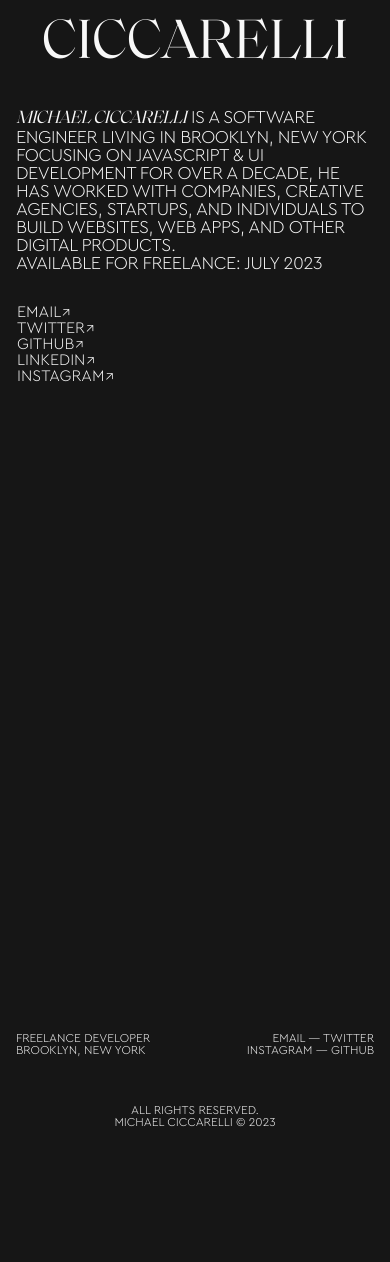
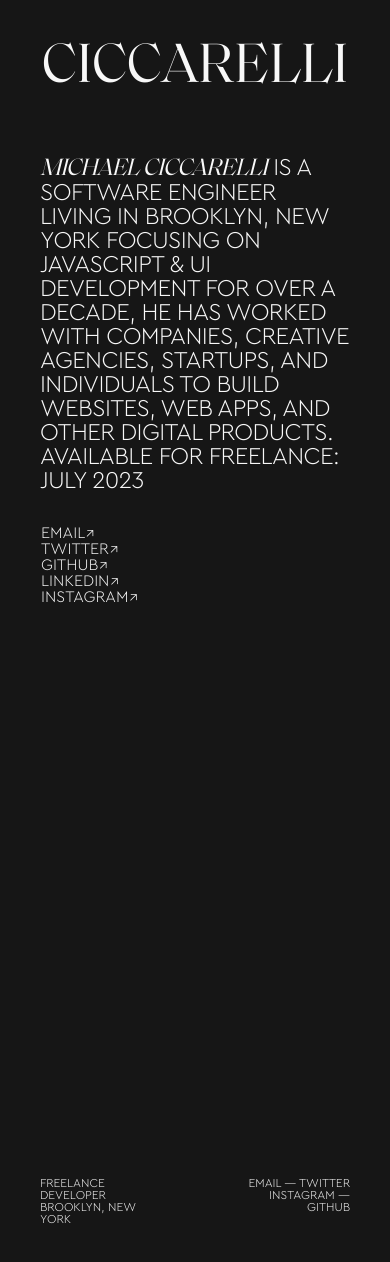
Before and after one commit to mciccarelli/personal-site, a Vue app: page / in a window 390 px wide. Shown: the top 1262 px of the page. Before the commit the page ends 1160 px from the top, so only its background shows below. Built offline with nearby package versions, Linux system fonts and the light colour scheme.

Commit message:
clean up animations, and mobile padding

```diff
--- a/index.html
+++ b/index.html
@@ -5,7 +5,7 @@
   <meta charset="UTF-8">
   <link rel="icon" href="/favicon.ico">
   <meta name="viewport" content="width=device-width, initial-scale=1.0">
-  <title>Freelance Developer based in NYC</title>
+  <title>Michael Ciccarelli — Freelance Developer</title>
 </head>
 
 <body>
--- a/src/App.vue
+++ b/src/App.vue
@@ -3,11 +3,13 @@ import { onMounted } from 'vue'
 import { gsap } from 'gsap'
 import SplitType from 'split-type'
 import Projects from './components/Projects.vue'
+import Footer from './components/Footer.vue'
 import { links } from './data.json'
 
 onMounted(() => {
-  const tl = gsap.timeline({ defaults: { ease: 'power4.out' } })
-  const titleText = new SplitType('.title', { types: 'chars' })
+  const tl = gsap.timeline()
+  const titleText = new SplitType('.title__text', { types: 'chars' })
+
   tl.fromTo(
     titleText.chars,
     {
@@ -23,83 +25,72 @@ onMounted(() => {
       ease: 'power4.out',
     }
   )
-    .to('.intro', {
-      y: 0,
-      opacity: 1,
-      // stagger: 0.05,
-      duration: 1,
+    .from('.intro__text', {
+      y: 10,
+      opacity: 0,
+      blur: 8,
+      duration: 0.2,
     })
     .to('.links', {
-      // x: 0,
       opacity: 1,
-      // stagger: 0.05,
-      duration: 0.5,
+      duration: 0.2,
     })
-    .to('.social-link', { duration: 1.5, x: 0, opacity: 1, stagger: 0.25 })
+    .to('.links__link', { duration: 0.3, x: 0, opacity: 1, stagger: 0.05 })
 })
 </script>
 
 <template>
   <header>
-    <div class="container mx-auto flex justify-center p-4 md:p-10 text-center">
-      <h1 class="title">Ciccarelli</h1>
+    <div class="title">
+      <h1 class="title__text">Ciccarelli</h1>
     </div>
   </header>
-
   <main>
     <div class="intro">
-      <p class="xl:indent-32 mb-0">
-        <span class="font-display italic">Michael Ciccarelli</span> is a software engineer living in brooklyn, new york
-        focusing on javascript & ui development for over a decade, he has worked with companies, creative agencies,
-        startups, and individuals to build websites, web apps, and other digital products.
+      <p class="intro__text">
+        <span class="font-display italic mb-8">Michael Ciccarelli</span> is a software engineer living in brooklyn, new
+        york focusing on javascript & ui development for over a decade, he has worked with companies, creative agencies,
+        startups, and individuals to build websites, web apps, and other digital products. Available for freelance: july
+        2023
       </p>
-      <p class="mb-8">Available for freelance: july 2023</p>
       <ul class="links">
-        <li v-for="link in links" :key="link.title" class="social-link">
+        <li v-for="link in links" :key="link.title" class="links__link">
           <a :href="link.url" target="_blank">{{ link.title }}<span>↗</span></a>
         </li>
       </ul>
     </div>
     <Projects />
   </main>
-
-  <footer class="grid grid-cols-2 md:grid-cols-3 gap-4 mb-4 md-mb-0">
-    <div class="p-4 md:p-10">
-      <p class="mb-0">freelance developer <br />Brooklyn, New York</p>
-    </div>
-    <div class="p-4 md:p-10">
-      <p class="mb-0 text-right md:text-center">
-        <a href="mailto:mikecicc@gmail.com">email</a> — <a href="https://twitter.com/mciccarelli">twitter</a> <br />
-        <a href="https://instagram.com/minorvillain">Instagram</a> — <a href="https://github.com/mciccarelli">Github</a>
-      </p>
-    </div>
-    <div class="p-4 md:p-10 col-span-2 md:col-span-1">
-      <p class="mb-0 text-center md:text-right">All Rights reserved. <br />Michael Ciccarelli &copy; 2023</p>
-    </div>
-  </footer>
+  <Footer />
 </template>
 
 <style scoped>
 .title {
+  @apply container mx-auto flex justify-center p-10 text-center;
+}
+.title__text {
   @apply font-display leading-none will-change-transform whitespace-nowrap;
   font-size: clamp(1rem, -0.875rem + 18vw, 16.2rem);
   clip-path: polygon(0 0, 100% 0, 100% 100%, 0% 100%);
 }
+
 .intro {
-  @apply container mx-auto lg:w-[1100px] mx-auto px-4 md:px-10 relative opacity-0 translate-y-[20px] mb-32;
+  @apply container mx-auto lg:w-[1100px] mx-auto px-10 relative mb-10 lg:mb-32;
 }
-.intro p {
-  @apply text-lg md:text-3xl lg:text-5xl leading-none tracking-tight;
+
+.intro__text {
+  @apply text-2xl md:text-3xl lg:text-5xl leading-none tracking-tight xl:indent-32 mb-8 xl:mb-0;
 }
+
 .links {
   @apply xl:absolute xl:bottom-[6px] xl:right-32 opacity-0 mb-0;
 }
 
-.social-link:hover span {
+.links__link:hover span {
   @apply opacity-100;
 }
 
-.social-link {
+.links__link {
   @apply text-[16px] ml-px opacity-0 translate-x-[-50px];
 }
 </style>
--- /dev/null
+++ b/src/components/Footer.vue
@@ -0,0 +1,16 @@
+<template>
+  <footer class="grid grid-cols-2 md:grid-cols-3 gap-4">
+    <div class="p-10">
+      <p class="mb-0">freelance developer <br />Brooklyn, New York</p>
+    </div>
+    <div class="p-10">
+      <p class="mb-0 text-right md:text-center">
+        <a href="mailto:mikecicc@gmail.com">email</a> — <a href="https://twitter.com/mciccarelli">twitter</a> <br />
+        <a href="https://instagram.com/minorvillain">Instagram</a> — <a href="https://github.com/mciccarelli">Github</a>
+      </p>
+    </div>
+    <div class="hidden md:block p-10 md:col-span-1">
+      <p class="mb-0 text-center md:text-right">All Rights reserved. <br />Michael Ciccarelli &copy; 2023</p>
+    </div>
+  </footer>
+</template>
--- a/src/components/Projects.vue
+++ b/src/components/Projects.vue
@@ -26,19 +26,23 @@ function handleAccordion(selectedIndex) {
 }
 
 onMounted(() => {
-  // reveal section on scroll
-  gsap.to('.projects', {
-    autoAlpha: 1,
-    duration: 0.2,
-    ease: 'none',
-    scrollTrigger: {
-      start: 2,
-      end: 3,
-      toggleActions: 'play none none reverse',
-    },
+  // reveal project list on scroll
+  gsap.from('.projects-label', {
+    duration: 0.3,
+    x: 20,
+    opacity: 0,
+    scrollTrigger: { start: 2, end: 3, toggleActions: 'play none none reverse' },
+  })
+  gsap.from('.project-item', {
+    duration: 0.3,
+    delay: 0.6,
+    x: 20,
+    opacity: 0,
+    stagger: 0.05,
+    scrollTrigger: { start: 2, end: 3, toggleActions: 'play none none reverse' },
   })
 
-  // for reveal project images on title hover
+  // reveal project images on title hover
   let targets = gsap.utils.toArray('.project-item')
   targets.forEach((el, index) => {
     const text = el.querySelector('.project-title')
@@ -67,7 +71,7 @@ onMounted(() => {
 
 <template>
   <div class="projects">
-    <h5>Projects</h5>
+    <h5 class="projects-label">Projects</h5>
     <div v-for="(project, index) in projects" :key="project.title" class="project-item">
       <div
         class="project-title"
@@ -99,7 +103,7 @@ onMounted(() => {
 
 <style scoped>
 .projects {
-  @apply p-4 md:p-10 text-right overflow-hidden mb-20 opacity-0;
+  @apply p-10 text-right overflow-hidden mb-20;
 }
 
 .project-item {
@@ -107,7 +111,7 @@ onMounted(() => {
 }
 
 .project-title {
-  @apply text-3xl xl:text-5xl font-display transition ease-in-out duration-300 cursor-pointer select-none flex items-center uppercase;
+  @apply leading-none text-3xl xl:text-5xl font-display transition ease-in-out duration-300 cursor-pointer select-none flex items-center uppercase;
 }
 
 .project-item:hover .project-title {
```
